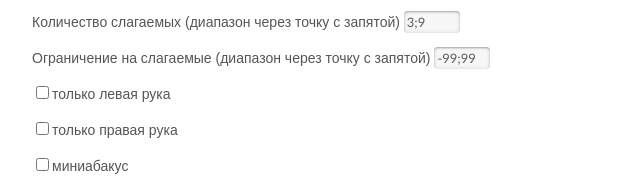
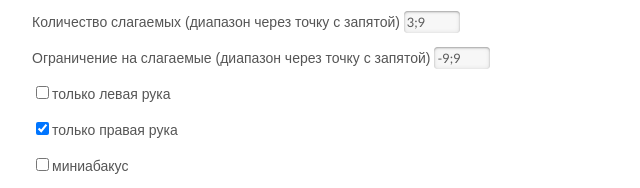
Before and after one commit to AnastaciiaK/Abakus, a plain HTML site: page WebContent/index.html in a window 1280 px wide. Both pictures are taken after a click on the checkbox 74 px from the left and 430 px from the top of the page. Shown: the part 158-346 px from the top of the page, 32-672 px from the left. Drawn offline with Linux system fonts and the light colour scheme.

Commit message:
В форме ввода добавлено условие: при выборе "формулы" вкдючается "правая рука" с ее ограничением диапазона 9ой по модулю

```diff
--- a/WebContent/index.html
+++ b/WebContent/index.html
@@ -74,10 +74,15 @@
 				if (cb.checked == false) {
 					document.getElementById("formula").setAttribute("disabled",
 							"disabled");
+
 				} else {
 					document.getElementById("formula").removeAttribute(
 							"disabled");
+					if (document.getElementById("rightHand").checked==false)
+					document.getElementById("maximin").value="-9;9";
+					document.getElementById("rightHand").checked=true;
 					document.getElementById("formula").focus();
+
 				}
 			}
 
```
Also changed, not shown: 9 other files.
